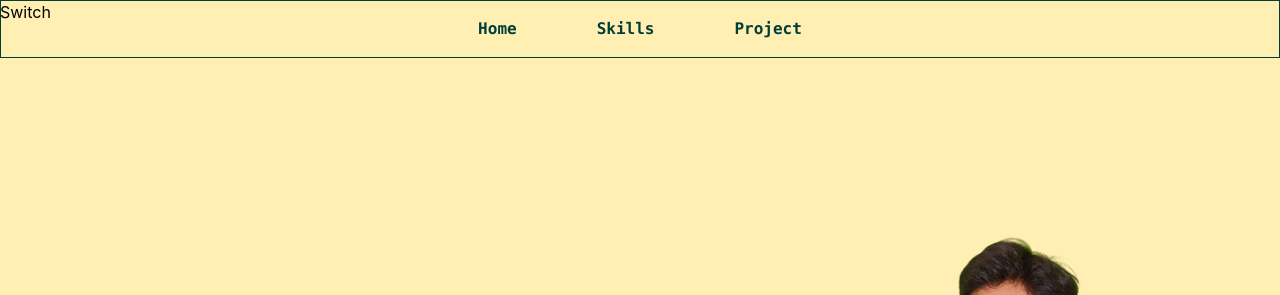
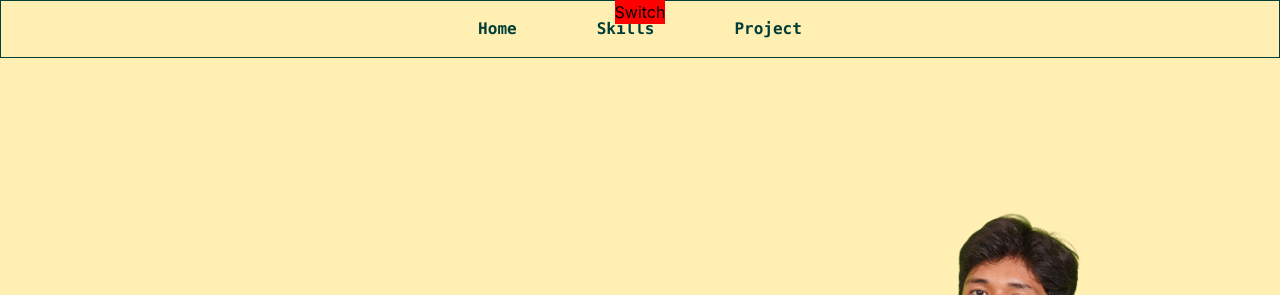
Before and after one commit to JohannesMRS/Profile, a website built with Vite: page index.html in a window 1280 px wide. Shown: the top 295 px of the page. Built offline with nearby package versions, Linux system fonts and the light colour scheme; what typeit would draw is missing.

Commit message:
Feat: Redesign Home Section

```diff
--- a/index.html
+++ b/index.html
@@ -19,9 +19,7 @@
           <a href="#project" id="about" class="nav-item">Project</a>
         </div>
 
-        <div id="dark-mode">
-          <button id = "dark-mode-btn">Switch</button>
-        </div>
+
 
         <img
           src="src/assets/hamburger.png"
@@ -34,14 +32,21 @@
           <a href="#">#</a>
           <a href="">#</a>
           <a href="">#</a>
+
         </div>
+
       </nav>
+
+
 
       <!-- Home Section Start -->
       <section
         class="h-screen pt-14.5 flex justify-center items-center"
         id="home"
       >
+      <div id="dark-mode">
+            <button id = "dark-mode-btn">Switch</button>
+        </div>
         <div class="w-225 pt-8 mx-auto flex flex-col ml-16 text-justify">
           <p class="text-[24px] font-mono text-[#013e37]" id="myName"></p>
           <h1
--- a/src/script.js
+++ b/src/script.js
@@ -9,6 +9,10 @@
 const skillsNav = document.getElementById("skills");
 const aboutNav = document.getElementById("about");
 const darkModeBtn = document.getElementById("dark-mode-btn");
+
+darkModeBtn.addEventListener("click", ()=>{
+  alert("Clicked")
+})
 
 window.addEventListener("scroll", () => {
   const navbar = document.getElementById("navbar");
@@ -41,5 +45,3 @@
   loop: true,
   startDelay: 200,
 });
-
-// Make Animation For Home Section
--- a/src/style.css
+++ b/src/style.css
@@ -1,4 +1,7 @@
 @import "tailwindcss";
+@tailwind base;
+@tailwind components;
+@tailwind utilities;
 
 :root {
   --primary: #ffefb3;
@@ -39,6 +42,11 @@
   margin-top: 10px;
 }
 
+#dark-mode{
+  background-color: red;
+  top: 0;
+  position: fixed;
+}
 /* Navbar End */
 
 /* Skills Start */
@@ -46,6 +54,10 @@
 #skills, #home, #project{
   background-color: var(--primary);
 }
+
+/* #dark-mode{
+
+} */
 
 #skills div div img {
   filter: grayscale(100%);
```
